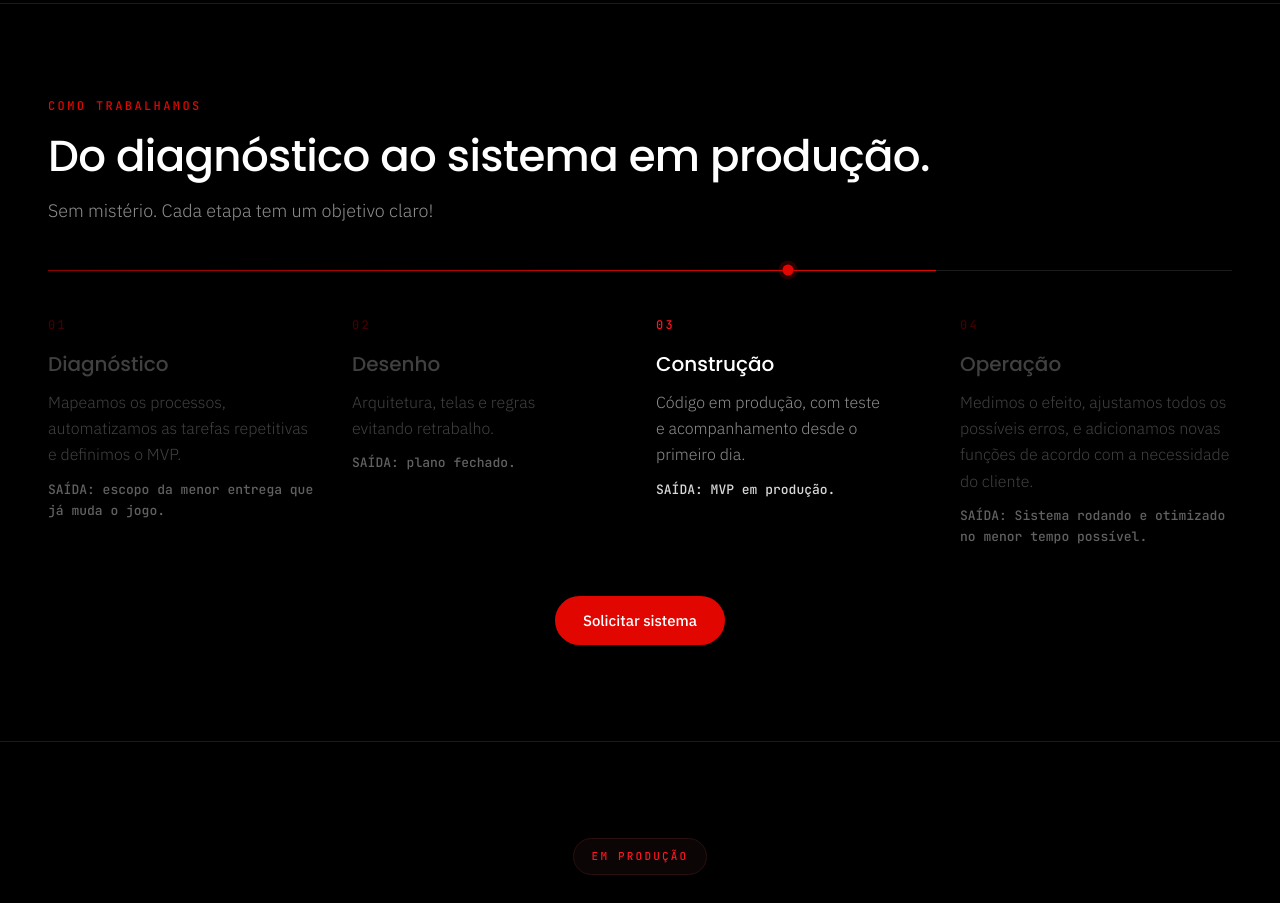
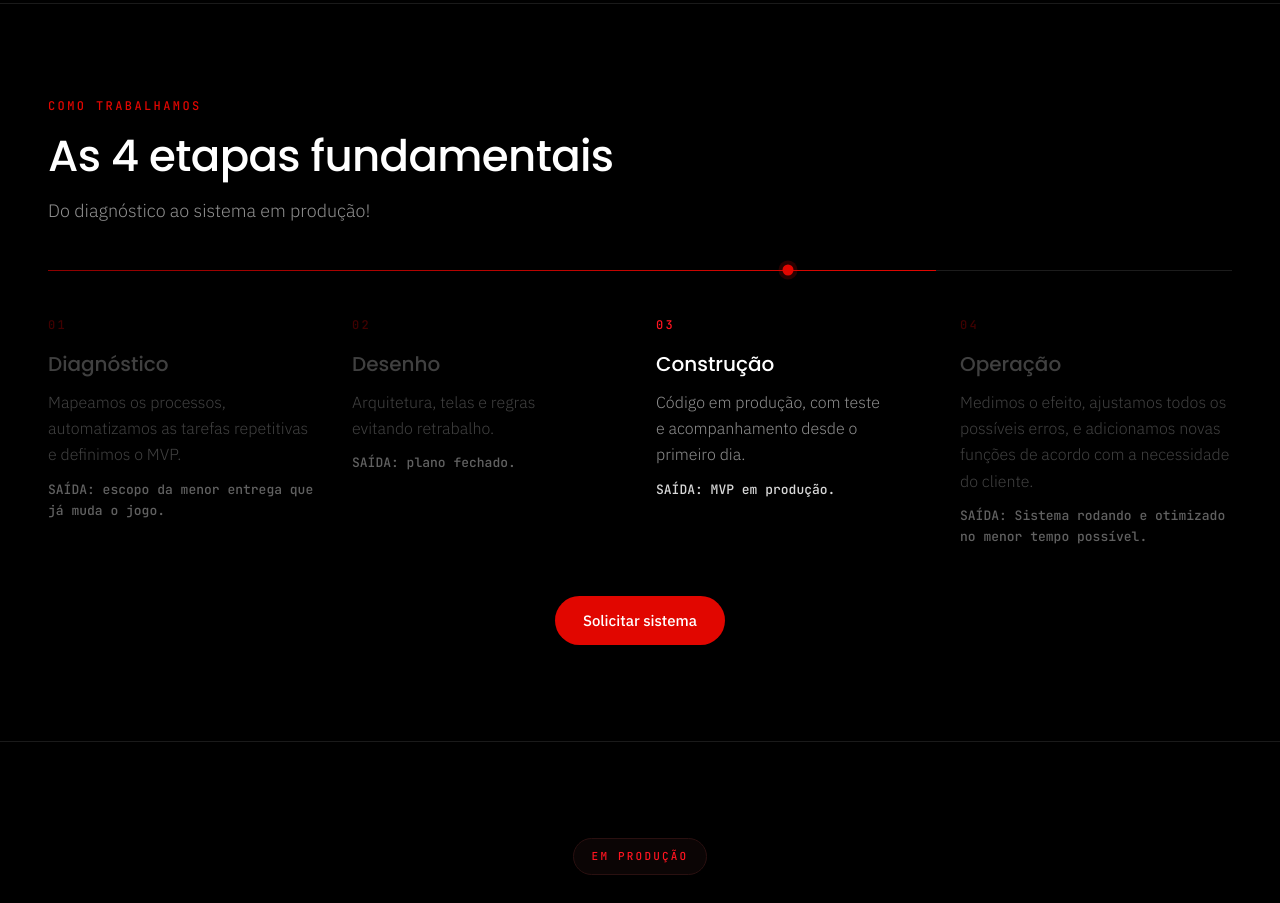
Before and after one commit to DigitalBoostofc/nodex, a Next.js app: page / in a window 1280 px wide. Shown: the part 1740-2643 px from the top of the page. Built offline with nearby package versions, Linux system fonts and the light colour scheme.

Commit message:
fix: retitle the how-we-work section
Swap the H2 and lead so the four steps are the headline
and the diagnostic-to-production line sits under them.

```diff
--- a/src/app/page.tsx
+++ b/src/app/page.tsx
@@ -174,8 +174,8 @@ export default function HomePage() {
             <SectionHead
               eyebrow="COMO TRABALHAMOS"
               eyebrowTone="red"
-              title="Do diagnóstico ao sistema em produção."
-              lead="Sem mistério. Cada etapa tem um objetivo claro!"
+              title="As 4 etapas fundamentais"
+              lead="Do diagnóstico ao sistema em produção!"
               className="mb-8 md:mb-11"
             />
           }
```
